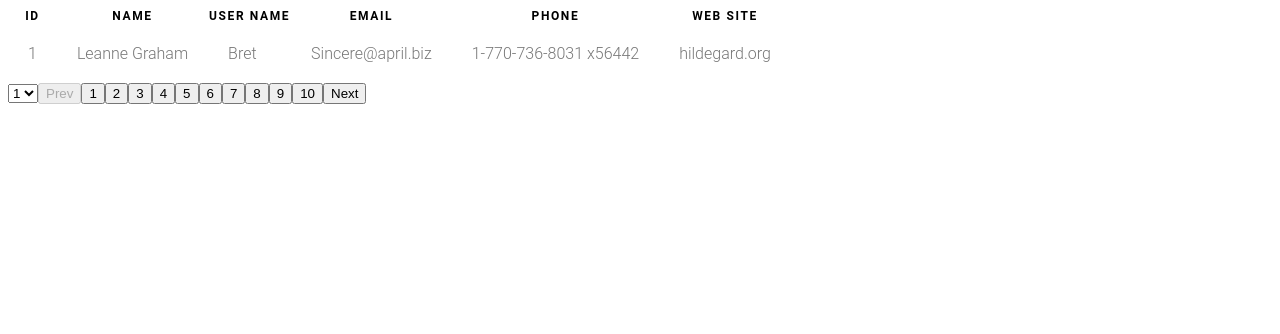
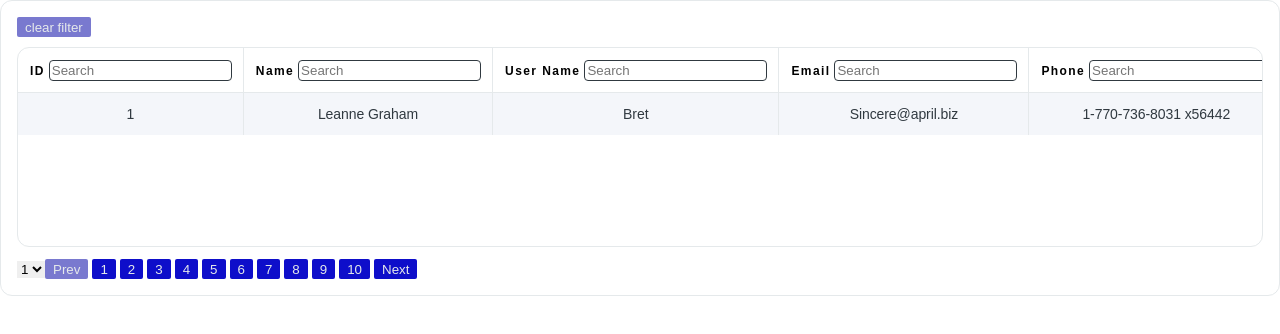
Before and after one commit to NurmatAbdullakh/table-ts, a React (Vite) app: page / in a window 1280 px wide. Shown: the top 334 px of the page. Built offline with nearby package versions, Linux system fonts and the light colour scheme.

Commit message:
feat : add filter inoput to all columns

```diff
--- a/src/App.tsx
+++ b/src/App.tsx
@@ -4,6 +4,7 @@ import { Pagination, usePagination } from "./components/pagination/index.d";
 import { useAppProps } from "./use-app-props";
 import { User } from "./store/user";
 import { ReactNode } from "react";
+import { Button } from "./components/pagination/button";
 
 export const App = () => {
   const {
@@ -13,6 +14,12 @@ export const App = () => {
     setPage,
     data,
     columns,
+    setFilter,
+    filterValues,
+    clearFilter,
+    getInputValue,
+    filterDataByFilterValue,
+    isClearButtonDisabled
   } = useAppProps()
 
   const {
@@ -30,31 +37,44 @@ export const App = () => {
   })
 
   const {
-    getHeaderRowProps,
     getRowProps,
   } = useTableHook();
 
   return (
     <div className="container">
       <TableContainer>
+        <Button disabled={isClearButtonDisabled} onClick={clearFilter} style={{ marginBottom: "10px" }}>
+          clear filter
+        </Button>
         <Table>
           <Table.Head>
             <Table.Tr>
               {columns.map((column, index) => {
                 return (
                   <Table.Th
-                    key={column?.id || index}
-                    {...getHeaderRowProps({
-                      onClick: () => console.log({ column, index }),
-                    })}>
+                    key={column?.id || index}>
+                    <div>
                       {column.title}
+                      <input
+                        placeholder="Search"
+                        value={getInputValue(column.key, filterValues)}
+                        onChange={(e) =>
+                          setFilter(old => ({
+                            ...old,
+                            [column.key]: e.target.value
+                          }))
+                        }
+                      />
+                    </div>
                   </Table.Th>
                 );
               })}
             </Table.Tr>
           </Table.Head>
           <Table.Body>
-            {renderingData.map((row, index) => {
+            {
+              filterDataByFilterValue(renderingData, filterValues)
+                .map((row, index) => {
                   return (
                     <Table.Tr
                       key={row.id || index}
@@ -64,9 +84,7 @@ export const App = () => {
                       {columns.map((column, index) => {
                         return (
                           <Table.Td key={index}>
-                        {
-                          row[column.key as keyof User] as ReactNode
-                        }
+                            {row[column.key as keyof User] as ReactNode}
                           </Table.Td>
                         );
                       })}
--- a/src/components/pagination/use-pagination.tsx
+++ b/src/components/pagination/use-pagination.tsx
@@ -4,14 +4,14 @@ import { User } from "../../store/user";
 
 
 
-type GetPrevButtonPropsFn = (
+type getPrevButtonPropsFn = (
     options?: {
         onClick?: MouseEventHandler<HTMLButtonElement>;
         disabled?: boolean
     }
 ) => object;
 
-type GetNextButtonPropsFn = (
+type getNextButtonPropsFn = (
     options?: {
         onClick?: MouseEventHandler<HTMLButtonElement>;
         disabled?: boolean
@@ -19,7 +19,7 @@ type GetNextButtonPropsFn = (
 ) => object;
 
 
-export type GetLimitPropsFn = (
+export type getLimitPropsFn = (
     options?: {
         onChange?: ChangeEventHandler<HTMLSelectElement>;
     }
@@ -28,9 +28,9 @@ export type GetLimitPropsFn = (
 
 
 interface UsePaginationReturn {
-    getPrevButtonProps: GetPrevButtonPropsFn;
-    getNextButtonProps: GetNextButtonPropsFn;
-    getLimitProps: GetLimitPropsFn;
+    getPrevButtonProps: getPrevButtonPropsFn;
+    getNextButtonProps: getNextButtonPropsFn;
+    getLimitProps: getLimitPropsFn;
     renderingData: User[];
     steps: number[]
 }
@@ -40,7 +40,7 @@ type usePaginationParams = {
     limit: number,
     setPage: Dispatch<SetStateAction<number>>,
     setLimit: Dispatch<SetStateAction<number>>,
-    data: User[]
+    data: User[],
 }
 
 type UsePaginationFn = (params: usePaginationParams) => UsePaginationReturn;
@@ -51,6 +51,8 @@ export const usePagination: UsePaginationFn = ({ page, limit, setPage, setLimit,
 
     const firstPageIndex = Math.max((page - 1) * limit, 0)
     const lastPageIndex = firstPageIndex + limit
+
+
 
     const renderingData = useMemo(() =>
         data.slice(firstPageIndex, lastPageIndex),
@@ -75,7 +77,7 @@ export const usePagination: UsePaginationFn = ({ page, limit, setPage, setLimit,
         setLimit(+e.target.value)
     }
 
-    const getPrevButtonProps: GetPrevButtonPropsFn = ({ onClick = () => { }, ...props } = {}) => (
+    const getPrevButtonProps: getPrevButtonPropsFn = ({ onClick = () => { }, ...props } = {}) => (
         {
             type: "button",
             onClick: callFns(handlePrevious, onClick),
@@ -83,7 +85,7 @@ export const usePagination: UsePaginationFn = ({ page, limit, setPage, setLimit,
         }
     )
 
-    const getNextButtonProps: GetNextButtonPropsFn = ({ onClick = () => { }, ...props } = {}) => (
+    const getNextButtonProps: getNextButtonPropsFn = ({ onClick = () => { }, ...props } = {}) => (
         {
             type: "button",
             onClick: callFns(handleNext, onClick),
@@ -91,7 +93,7 @@ export const usePagination: UsePaginationFn = ({ page, limit, setPage, setLimit,
         }
     )
 
-    const getLimitProps: GetLimitPropsFn = ({ onChange = () => { }, ...props } = {}) => (
+    const getLimitProps: getLimitPropsFn = ({ onChange = () => { }, ...props } = {}) => (
         {
             onChange: callFns(handleLimitChange, onChange),
             ...props
--- a/src/index.css
+++ b/src/index.css
@@ -1,12 +1,81 @@
-body {
-    font-family: "Roboto", -apple-system, BlinkMacSystemFont, "Segoe UI", Roboto, "Helvetica Neue", Arial, "Noto Sans", sans-serif, "Apple Color Emoji", "Segoe UI Emoji", "Segoe UI Symbol", "Noto Color Emoji";
-    background-color: #fff;
-    font-weight: 300;
+* {
+    padding: 0;
+    margin: 0;
+    border: 0;
 }
 
-p {
-    color: #b3b3b3;
-    font-weight: 300;
+*,
+*:before,
+*:after {
+    -moz-box-sizing: border-box;
+    -webkit-box-sizing: border-box;
+    box-sizing: border-box;
+}
+
+:focus,
+:active {
+    outline: none;
+}
+
+a:focus,
+a:active {
+    outline: none;
+}
+
+nav,
+footer,
+header,
+aside {
+    display: block;
+}
+
+html,
+body {
+    font-family: Arial, "Helvetica Neue", Helvetica, sans-serif;
+    height: 100%;
+    width: 100%;
+    font-size: 100%;
+    line-height: 1;
+    font-size: 14px;
+    -ms-text-size-adjusst: 100%;
+    -moz-text-size-adjusst: 100%;
+    -webkit-text-size-adjust: 100%;
+}
+
+input,
+button,
+textarea {
+    font-family: inherit;
+}
+
+input:-ms-clear {
+    display: none;
+}
+
+button {
+    cursor: pointer;
+}
+
+button:-moz-focus-innesr {
+    padding: 0;
+    border: 0;
+}
+
+a,
+a:visited {
+    text-decoration: none;
+}
+
+a:hover {
+    text-decoration: none;
+}
+
+ul li {
+    list-style: none;
+}
+
+img {
+    vertical-align: top;
 }
 
 h1,
@@ -14,177 +83,106 @@ h2,
 h3,
 h4,
 h5,
-h6,
-.h1,
-.h2,
-.h3,
-.h4,
-.h5,
-.h6 {
-    font-family: "Roboto", -apple-system, BlinkMacSystemFont, "Segoe UI", Roboto, "Helvetica Neue", Arial, "Noto Sans", sans-serif, "Apple Color Emoji", "Segoe UI Emoji", "Segoe UI Symbol", "Noto Color Emoji";
+h6 {
+    font-size: inherit;
+    font-weight: 400;
 }
 
-a {
-    -webkit-transition: .3s all ease;
-    -o-transition: .3s all ease;
-    transition: .3s all ease;
+.table-container {
+    border-radius: 12px;
+    border: 1px solid #E5E9EB;
+    background: #FFF;
+    padding: 16px;
 }
 
-a,
-a:hover {
-    text-decoration: none !important;
+.table {
+    border-radius: 12px;
+    border: 1px solid #E5E9EB;
+    margin-bottom: 12px;
+    overflow: auto;
+    min-height: 200px;
 }
 
-.content {
-    padding: 7rem 0;
+thead th,
+tbody td {
+    text-align: center;
+    white-space: nowrap;
+    padding: 12px;
 }
 
-h2 {
-    font-size: 20px;
+tbody td {
+    color: #303940;
+    line-height: 18px;
+    letter-spacing: -0.084px;
 }
 
+
+tbody td:not(:last-child) {
+    border-right: 1px solid #E5E9EB;
+}
+
+tbody tr {
+    text-align: center;
+    white-space: nowrap;
+    padding: 10px;
+
+}
+
+tbody tr:nth-child(odd) {
+    background: #F4F6FA;
+}
 
 
 thead tr,
 thead th {
+    width: 100%;
     border-top: none;
     border-bottom: none !important;
     font-size: 12px;
-    text-transform: uppercase;
+    text-transform: capitalize;
     letter-spacing: .1rem;
+    box-shadow: -1px -1px 0px 0px #E5E9EB inset;
 }
 
-tbody th,
-tbody td {
-    color: #777;
-    font-weight: 400;
-    padding-bottom: 20px;
-    padding-top: 20px;
-    font-weight: 300;
-    padding: 20px;
+thead th div {
+    display: flex;
+    align-items: center;
+    gap: 4px;
 }
 
-tbody th small,
-tbody td small {
-    color: #b3b3b3;
-    font-weight: 300;
+thead th:first-child {
+    width: auto;
+
 }
 
-tbody tr:not(.spacer) {
-    border-radius: 7px;
-    overflow: hidden;
-    -webkit-transition: .3s all ease;
-    -o-transition: .3s all ease;
-    transition: .3s all ease;
+thead th:not(:first-child) {
+    width: 20%;
+
 }
 
-tbody tr:not(.spacer):hover {
-    -webkit-box-shadow: 0 2px 10px -5px rgba(0, 0, 0, 0.1);
-    box-shadow: 0 2px 10px -5px rgba(0, 0, 0, 0.1);
+.table-container button {
+    border: #303940;
+    border-radius: 2px;
+    color: #E5E9EB;
+    background: rgb(14, 14, 202);
+    min-height: 20px;
+    padding: 0 8px;
+    margin-right: 4px;
 }
 
-tbody tr th,
-tbody tr td {
-    background: #fff;
-    border: none;
+.table-container button:disabled {
+    border: #303940;
+    border-radius: 2px;
+    color: #E5E9EB;
+    background: rgb(121, 121, 207);
+    min-height: 20px;
+    padding: 0 8px;
+    margin-right: 4px;
+    cursor: not-allowed;
 }
 
-tbody tr th:first-child,
-tbody tr td:first-child {
-    border-top-left-radius: 7px;
-    border-bottom-left-radius: 7px;
+input {
+    border: 1px solid #303940;
+    padding: 2px;
+    border-radius: 4px;
 }
-
-tbody tr th:last-child,
-tbody tr td:last-child {
-    border-top-right-radius: 7px;
-    border-bottom-right-radius: 7px;
-}
-
-tbody tr.spacer td {
-    padding: 0 !important;
-    height: 10px;
-    border-radius: 0 !important;
-    background: transparent !important;
-}
-
-tbody tr.active {
-    opacity: .4;
-}
-
-/* Custom Checkbox */
-.control {
-    display: block;
-    position: relative;
-    margin-bottom: 25px;
-    cursor: pointer;
-    font-size: 18px;
-}
-
-.control input {
-    position: absolute;
-    z-index: -1;
-    opacity: 0;
-}
-
-.control__indicator {
-    position: absolute;
-    top: 2px;
-    left: 0;
-    height: 20px;
-    width: 20px;
-    border-radius: 4px;
-    border: 2px solid #ccc;
-    background: transparent;
-}
-
-.control--radio .control__indicator {
-    border-radius: 50%;
-}
-
-.control:hover input~.control__indicator,
-.control input:focus~.control__indicator {
-    border: 2px solid #007bff;
-}
-
-.control input:checked~.control__indicator {
-    border: 2px solid #007bff;
-    background: #007bff;
-}
-
-.control input:disabled~.control__indicator {
-    background: #e6e6e6;
-    opacity: 0.6;
-    pointer-events: none;
-    border: 2px solid #ccc;
-}
-
-.control__indicator:after {
-    font-family: 'icomoon';
-    content: '\e5ca';
-    position: absolute;
-    display: none;
-}
-
-.control input:checked~.control__indicator:after {
-    display: block;
-    color: #fff;
-}
-
-.control--checkbox .control__indicator:after {
-    top: 50%;
-    left: 50%;
-    -webkit-transform: translate(-50%, -52%);
-    -ms-transform: translate(-50%, -52%);
-    transform: translate(-50%, -52%);
-}
-
-.control--checkbox input:disabled~.control__indicator:after {
-    border-color: #7b7b7b;
-}
-
-.control--checkbox input:disabled:checked~.control__indicator {
-    background-color: #007bff;
-    opacity: .2;
-    border: 2px solid #007bff;
-}
--- a/src/use-app-props.tsx
+++ b/src/use-app-props.tsx
@@ -1,13 +1,58 @@
-import { useState } from "react";
+import { useMemo, useState } from "react";
 import { useAppSelector } from "./store/store";
+import { User } from "./store/user";
+
+type getInputValue = (columnKey: string, filterValues: [string, unknown][]) => string
 
 export const useAppProps = () => {
     const users = useAppSelector(state => state.user.users)
-    console.log("users", users);
-
+    const [filter, setFilter] = useState({})
 
     const [limit, setLimit] = useState(1);
     const [page, setPage] = useState(1);
+
+    // const filterDataByFilterValue = (data: User[], searchTerm: string) =>
+    //   data.filter(element =>
+    //     Object.values(element)
+    //       .some(value => {
+    //         const formatValue = String(value)?.toLowerCase()?.replace(" ", "")
+    //         const formatSearchTerm = searchTerm?.toLowerCase()?.replace(" ", "")
+
+    //         return formatValue?.includes(formatSearchTerm)
+    //       })
+    //   )
+
+    const filterDataByFilterValue = (data: User[], filterValues: [string, unknown][]) =>
+        data
+            ?.filter(element =>
+                filterValues?.every(([columnKey, filterValue]) => {
+                    const formatElementValue =
+                        String(element[columnKey as keyof User])?.toLowerCase()?.replace(" ", "")
+                    const formatFilterValue =
+                        String(filterValue)?.toLowerCase()?.replace(" ", "")
+
+                    return formatElementValue?.includes(formatFilterValue)
+                })
+            )
+
+    const clearFilter = () => {
+        setFilter({})
+    }
+
+    const isClearButtonDisabled = useMemo(() => !Object.values(filter)?.length, [filter])
+
+    const filterValues = useMemo(
+        () => Object.entries(filter)
+            .filter(([, value]) => value)
+        ,
+        [filter]
+    )
+
+    const getInputValue: getInputValue = (columnKey, filterValues) => {
+        const value = filterValues?.find(([valueKey]) => columnKey === valueKey)?.[1] || ""
+        return value as string
+    }
+
 
     const data = [
         ...users
@@ -22,13 +67,13 @@ export const useAppProps = () => {
         },
         {
             id: "2",
-            title: "NAME",
+            title: "Name",
             key: "name",
             render: () => { }
         },
         {
             id: "4",
-            title: "USER NAME",
+            title: "User Name",
             key: "username",
             render: () => { }
         },
@@ -40,7 +85,7 @@ export const useAppProps = () => {
         },
         {
             id: "6",
-            title: "PHONE",
+            title: "Phone",
             key: "phone",
             render: () => { }
         },
@@ -59,6 +104,12 @@ export const useAppProps = () => {
         setPage,
         data,
         columns,
+        setFilter,
+        filterValues,
+        clearFilter,
+        getInputValue,
+        filterDataByFilterValue,
+        isClearButtonDisabled
     }
 
 }
```
Also changed, not shown: src/components/pagination/button.tsx (+2 -5 lines), src/components/table/components/th.tsx (+2 -6 lines). Lines whose indentation alone changed are shown as unchanged.
